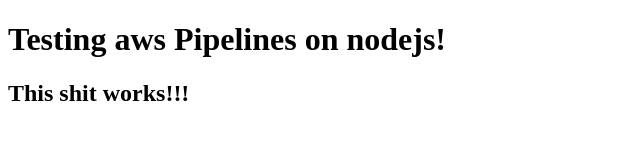
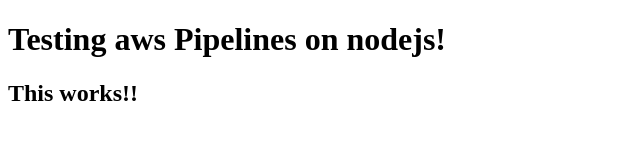
Before and after one commit to joseph-ro/nodejspipelinetest, a website: page index.html in a window 1280 px wide. Shown: the full height of the page, 0-640 px from the left. Drawn offline with Linux system fonts and the light colour scheme.

Commit message:
added some random message

```diff
--- a/index.html
+++ b/index.html
@@ -8,6 +8,6 @@
   </head>
   <body>
     <h1>Testing aws Pipelines on nodejs!</h1>
-    <h2>This shit works!!!</h2>
+    <h2>This works!!</h2>
   </body>
 </html>
```
